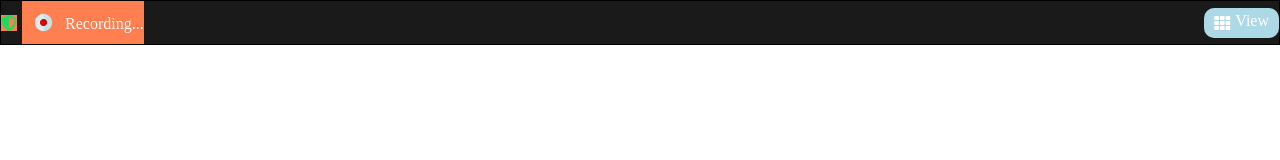
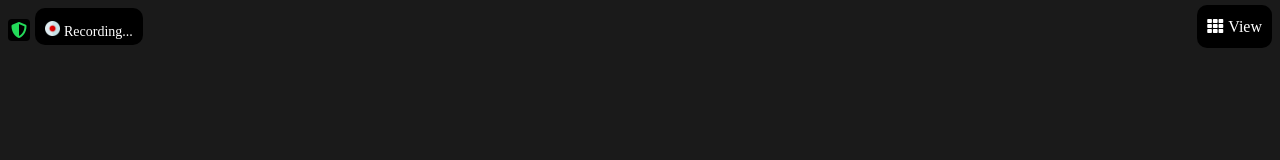
Before and after one commit to eliaraguso/html-css-zoom, a plain HTML site: page index.html in a window 1280 px wide. Drawn offline with Linux system fonts and the light colour scheme.

Commit message:
completato header

```diff
--- a/css/style.css
+++ b/css/style.css
@@ -25,6 +25,10 @@ body {
 .no-wrap {
     flex-wrap: nowrap;
 }
+
+header, main {
+    background-color: #1a1a1a;
+}
 /* ------------------typo----------------- */
 
 .white {
@@ -39,13 +43,14 @@ body {
 header {
     height: 45px;
     justify-content: space-between;
-    background-color: #1a1a1a;
-    border: 1px solid;
+    padding: 8px 8px 0 8px ;
 }
 
 .fa-shield-alt {
     color: #23d959;
-    background-color: coral;
+    background-color: black;
+    padding: 3px;
+    border-radius: 4px;
 }
 
 .green-shield-icon {
@@ -57,27 +62,39 @@ header {
 }
 
 #rec-img {
-    transform: scale(0.4, 0.4);
+    display: inline;
+    width: 15px;
 }
 .recording-col {
-    background-color: coral;
+    background-color: black;
+    border-radius: 10px;
+    padding: 0 10px;
 }
 
+.recording-col p {
+    display: inline;
+    font-size: 14px;
+}
 .header-right {
     /* background-color: #212122; */
-    background-color: lightblue;
-    height: 30px;
+    background-color: black;
+    height: 43px;
     align-self: center;
     border-radius: 10px;
     padding: 0px 10px;
 }
 
 .view {
-    line-height: 25px;
+    line-height: 43px;
     margin-left: 5px;
     text-decoration: none;
 }
 
 .fa-th {
-    line-height: 30px;
+    line-height: 43px;
 }
+
+/* -------------main-------------- */
+main {
+    height: 1000px;
+}
--- a/index.html
+++ b/index.html
@@ -15,7 +15,7 @@
                     <div class="green-shield-icon">
                         <i class="fas fa-shield-alt"></i>
                     </div>
-                    <div class="recording-col white flex">
+                    <div class="recording-col white">
                         <img id="rec-img" src="./img/rec.png" alt="rec-symbol">
                         <p class="recording">Recording...</p>
                     </div>
```
